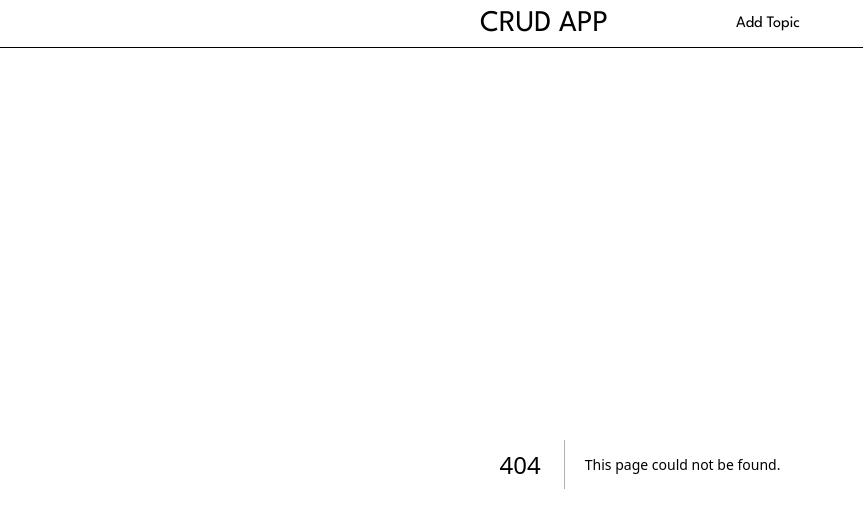
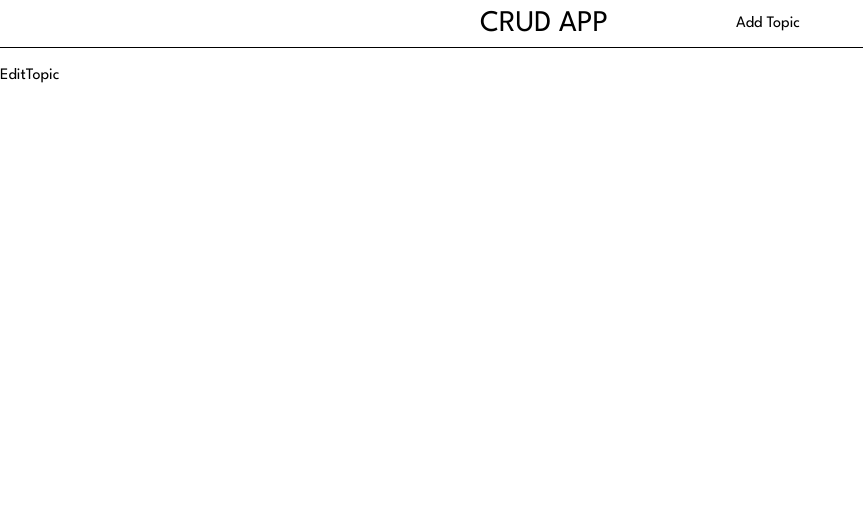
Before and after one commit to shwejan005/mongo-crud, a Next.js app: page /edit-topic/1 in a window 1280 px wide. Before the commit this address had no page. Shown: the top 528 px of the page, without its empty margins (0-863 px from the left). Built offline with nearby package versions, Linux system fonts and the light colour scheme.

Commit message:
Edit topic SSR

```diff
--- /dev/null
+++ b/app/edit-topic/[id]/page.js
@@ -0,0 +1,9 @@
+import React from 'react'
+
+function EditTopic() {
+  return (
+    <div>EditTopic</div>
+  )
+}
+
+export default EditTopic
```
